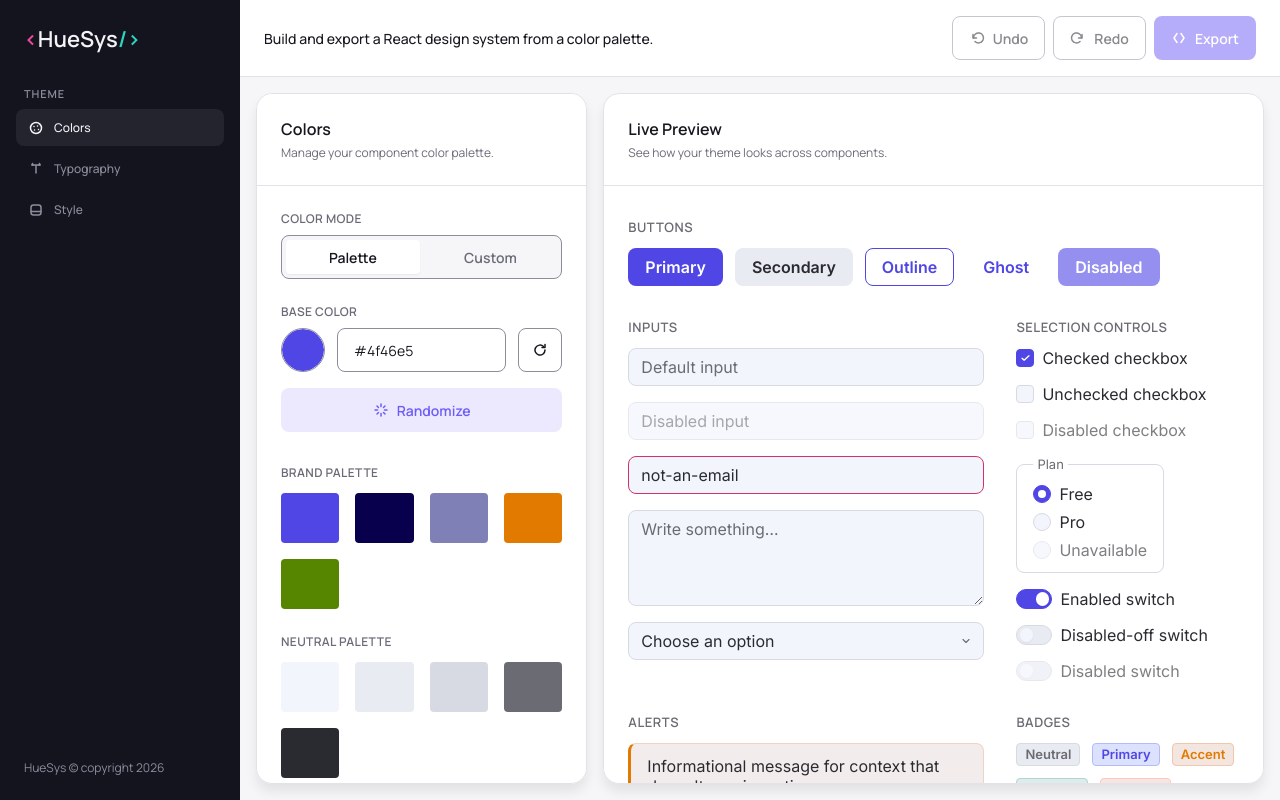
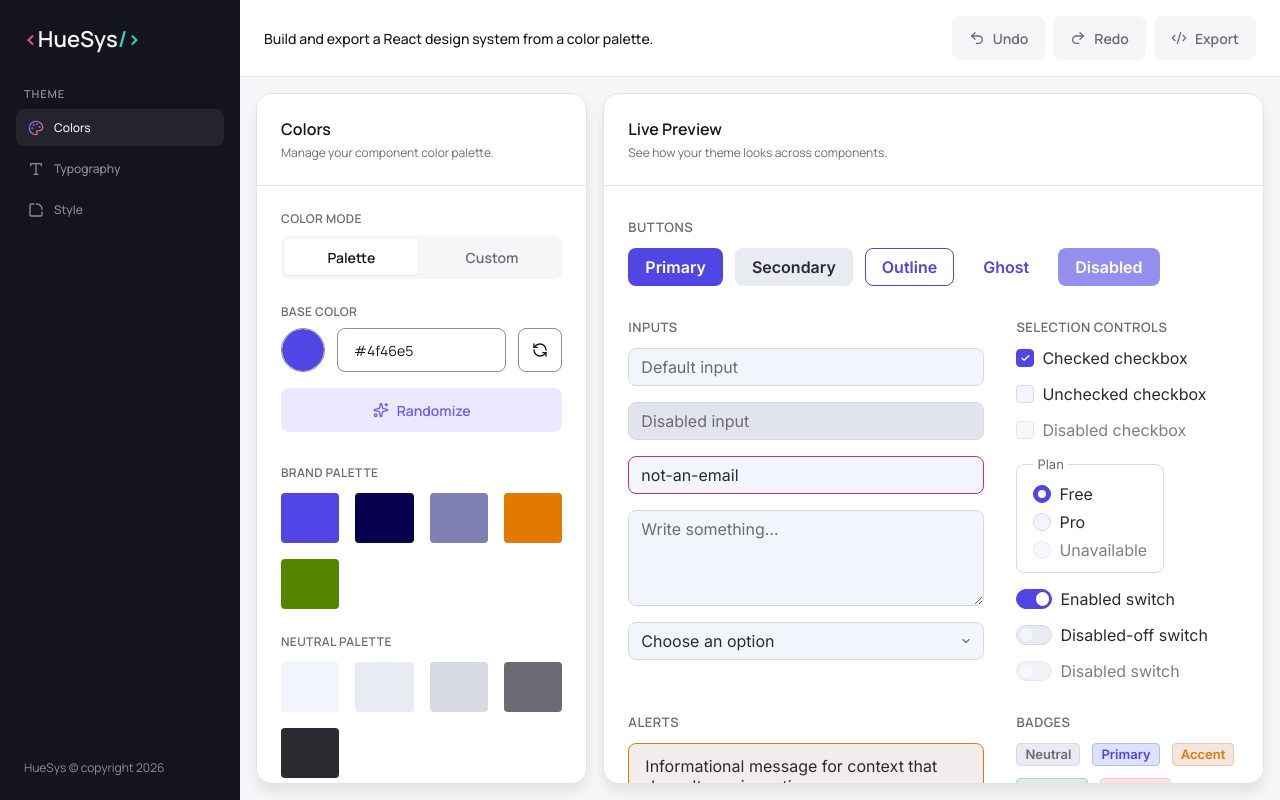
Before and after one commit to bcsteineck/HueSys, a React (Vite) app: page / in a window 1280 px wide. Built offline with nearby package versions, Linux system fonts and the light colour scheme.

Commit message:
Refine HueSys dashboard styling

```diff
--- a/package.json
+++ b/package.json
@@ -11,6 +11,7 @@
     "preview": "vite preview"
   },
   "dependencies": {
+    "lucide-react": "^1.34.0",
     "react": "^19.2.8",
     "react-dom": "^19.2.8"
   },
--- a/src/components/Alert/Alert.scss
+++ b/src/components/Alert/Alert.scss
@@ -6,7 +6,6 @@
   padding: var(--space-3) var(--space-4);
   border-radius: var(--radius-md);
   border: var(--border-width) solid;
-  border-left-width: 3px;
 
   p {
     margin: 0;
@@ -18,24 +17,20 @@
 // (the brand color) or a status hue.
 .alert--info {
   background-color: color-mix(in oklab, var(--color-accent) 8%, var(--color-background));
-  border-color: color-mix(in oklab, var(--color-accent) 30%, var(--color-background));
-  border-left-color: var(--color-accent);
+  border-color: var(--color-accent);
 }
 
 .alert--success {
   background-color: color-mix(in oklab, var(--color-success) 8%, var(--color-background));
-  border-color: color-mix(in oklab, var(--color-success) 30%, var(--color-background));
-  border-left-color: var(--color-success);
+  border-color: var(--color-success);
 }
 
 .alert--warning {
   background-color: color-mix(in oklab, var(--color-warning) 10%, var(--color-background));
-  border-color: color-mix(in oklab, var(--color-warning) 35%, var(--color-background));
-  border-left-color: var(--color-warning);
+  border-color: var(--color-warning);
 }
 
 .alert--danger {
   background-color: color-mix(in oklab, var(--color-danger) 8%, var(--color-background));
-  border-color: color-mix(in oklab, var(--color-danger) 30%, var(--color-background));
-  border-left-color: var(--color-danger);
+  border-color: var(--color-danger);
 }
--- a/src/components/Select/Select.scss
+++ b/src/components/Select/Select.scss
@@ -30,6 +30,10 @@
   padding-right: var(--space-6);
   cursor: pointer;
 
+  &:hover:not(:disabled) {
+    background-color: color-mix(in oklab, var(--color-border) 25%, var(--color-surface));
+  }
+
   &:disabled {
     cursor: not-allowed;
   }
--- a/src/huesys-ui/HueSysButton.scss
+++ b/src/huesys-ui/HueSysButton.scss
@@ -19,7 +19,9 @@
 
   &:disabled {
     cursor: not-allowed;
-    opacity: 0.5;
+    background: var(--huesys-color-bg);
+    color: var(--huesys-color-text-muted);
+    border-color: transparent;
   }
 
   &:focus-visible {
@@ -50,7 +52,19 @@
   color: var(--huesys-color-primary);
 
   &:hover:not(:disabled) {
-    background-color: color-mix(in oklab, var(--huesys-color-primary-soft), var(--huesys-color-primary) 15%);
+    background-color: var(--huesys-color-primary);
+    color: var(--huesys-color-primary-text);
+  }
+}
+
+// Gradient variant reserved for the single highest-emphasis action in
+// HueSys chrome (Export) — matches Figma's "Special" button style.
+.huesys-button--special {
+  background: linear-gradient(270deg, #38c6b8, #6f5ff5);
+  color: var(--huesys-color-primary-text);
+
+  &:hover:not(:disabled) {
+    filter: brightness(1.08);
   }
 }
 
@@ -66,10 +80,9 @@
 
 .huesys-button--ghost {
   background-color: transparent;
-  color: var(--huesys-color-text-muted);
+  color: var(--huesys-color-text);
 
   &:hover:not(:disabled) {
     background-color: var(--huesys-color-bg);
-    color: var(--huesys-color-text);
   }
 }
--- a/src/huesys-ui/HueSysButton.tsx
+++ b/src/huesys-ui/HueSysButton.tsx
@@ -2,7 +2,7 @@ import type { ButtonHTMLAttributes } from 'react'
 import './HueSysButton.scss'
 
 export interface HueSysButtonProps extends ButtonHTMLAttributes<HTMLButtonElement> {
-  variant?: 'primary' | 'soft' | 'outline' | 'ghost'
+  variant?: 'primary' | 'soft' | 'outline' | 'ghost' | 'special'
   /** A square, label-less button (e.g. an icon-only Refresh) — still requires an accessible name via aria-label. */
   iconOnly?: boolean
 }
--- a/src/huesys-ui/NavItem.scss
+++ b/src/huesys-ui/NavItem.scss
@@ -30,6 +30,12 @@
 .nav-item--active {
   background-color: var(--huesys-color-sidebar-active-bg);
   color: var(--huesys-color-sidebar-text);
+
+  // Figma renders the active item's icon as a purple-to-pink gradient,
+  // distinct from the plain currentColor swap the label text gets.
+  .nav-item__icon svg {
+    stroke: url(#nav-icon-gradient);
+  }
 }
 
 .nav-item__icon {
--- a/src/huesys-ui/SegmentedControl.scss
+++ b/src/huesys-ui/SegmentedControl.scss
@@ -3,9 +3,8 @@
   width: 100%;
   min-height: 2.75rem;
   padding: 0.25rem;
-  gap: 0.25rem;
+  gap: 0.5rem;
   background-color: var(--huesys-color-bg);
-  border: var(--huesys-border-width) solid var(--huesys-color-control-border);
   border-radius: var(--huesys-radius-md);
 }
 
@@ -16,21 +15,24 @@
   font-weight: var(--huesys-font-weight-semibold);
   color: var(--huesys-color-text-muted);
   background: none;
-  border: none;
-  border-radius: calc(var(--huesys-radius-md) - 0.25rem);
+  // Transparent, not none: reserves the same 1px focus-visible will use,
+  // so gaining a dashed border on focus doesn't shift layout.
+  border: 1px dashed transparent;
+  border-radius: var(--huesys-radius-sm);
   padding: 0.4rem 1rem;
   cursor: pointer;
   transition:
     background-color var(--huesys-transition-fast),
     color var(--huesys-transition-fast);
 
-  &:hover {
+  &:hover:not(.segmented-control__option--active),
+  &:active:not(.segmented-control__option--active) {
     color: var(--huesys-color-text);
+    background-color: var(--huesys-color-border);
   }
 
   &:focus-visible {
-    outline: 2px solid var(--huesys-color-primary);
-    outline-offset: 2px;
+    border-color: var(--huesys-color-text-muted);
   }
 }
 
--- a/src/huesys-ui/icons.tsx
+++ b/src/huesys-ui/icons.tsx
@@ -1,96 +1,52 @@
-// Small fixed icon set for HueSys application chrome. Plain inline SVGs
-// (no icon-library dependency) — currentColor so each one inherits
-// whatever text color its button/nav item already has.
+// HueSys application chrome's icon set. Wraps the exact icons specified
+// in Figma's Icon Components frame (lucide/undo-2, lucide/redo-2, lucide/
+// code-xml, lucide/sparkles, lucide/refresh-ccw, lucide/palette, lucide/
+// type, lucide/square-round-corner) with the fixed size these icons have
+// always rendered at throughout HueSys chrome. Using the real Lucide set
+// (rather than hand-drawn approximations) guarantees pixel fidelity to
+// the source icons Figma references.
+import {
+  Undo2,
+  Redo2,
+  CodeXml,
+  Sparkles,
+  RefreshCcw,
+  Palette,
+  Type,
+  SquareRoundCorner,
+  type LucideProps,
+} from 'lucide-react'
 
-import type { SVGProps } from 'react'
+const ICON_SIZE = 16
 
-function Icon(props: SVGProps<SVGSVGElement>) {
-  return (
-    <svg
-      width="16"
-      height="16"
-      viewBox="0 0 16 16"
-      fill="none"
-      stroke="currentColor"
-      strokeWidth="1.5"
-      strokeLinecap="round"
-      strokeLinejoin="round"
-      aria-hidden="true"
-      {...props}
-    />
-  )
+export function UndoIcon(props: LucideProps) {
+  return <Undo2 size={ICON_SIZE} {...props} />
 }
 
-export function UndoIcon(props: SVGProps<SVGSVGElement>) {
-  return (
-    <Icon {...props}>
-      <path d="M4 4.5v3.5h3.5" />
-      <path d="M4.5 8A5 5 0 1 1 6 11.5" />
-    </Icon>
-  )
+export function RedoIcon(props: LucideProps) {
+  return <Redo2 size={ICON_SIZE} {...props} />
 }
 
-export function RedoIcon(props: SVGProps<SVGSVGElement>) {
-  return (
-    <Icon {...props}>
-      <path d="M12 4.5v3.5H8.5" />
-      <path d="M11.5 8A5 5 0 1 0 10 11.5" />
-    </Icon>
-  )
+export function ExportIcon(props: LucideProps) {
+  return <CodeXml size={ICON_SIZE} {...props} />
 }
 
-export function ExportIcon(props: SVGProps<SVGSVGElement>) {
-  return (
-    <Icon {...props}>
-      <path d="M6 3.5 3 8l3 4.5" />
-      <path d="M10 3.5 13 8l-3 4.5" />
-    </Icon>
-  )
+export function RandomizeIcon(props: LucideProps) {
+  return <Sparkles size={ICON_SIZE} {...props} />
 }
 
-export function RandomizeIcon(props: SVGProps<SVGSVGElement>) {
-  return (
-    <Icon {...props}>
-      <path d="M8 2v2.5M8 11.5V14M2 8h2.5M11.5 8H14M4 4l1.5 1.5M10.5 10.5 12 12M12 4l-1.5 1.5M5.5 10.5 4 12" />
-    </Icon>
-  )
+export function RefreshIcon(props: LucideProps) {
+  return <RefreshCcw size={ICON_SIZE} {...props} />
 }
 
-export function RefreshIcon(props: SVGProps<SVGSVGElement>) {
-  return (
-    <Icon {...props}>
-      <path d="M13 8A5 5 0 1 1 11.5 4.5" />
-      <path d="M13 2.5v3h-3" />
-    </Icon>
-  )
+export function ColorsIcon(props: LucideProps) {
+  return <Palette size={ICON_SIZE} {...props} />
 }
 
-export function ColorsIcon(props: SVGProps<SVGSVGElement>) {
-  return (
-    <Icon {...props}>
-      <circle cx="8" cy="8" r="5.5" />
-      <circle cx="6" cy="6.5" r="0.75" fill="currentColor" stroke="none" />
-      <circle cx="9.5" cy="6" r="0.75" fill="currentColor" stroke="none" />
-      <circle cx="10.5" cy="9.5" r="0.75" fill="currentColor" stroke="none" />
-      <circle cx="6.5" cy="10" r="0.75" fill="currentColor" stroke="none" />
-    </Icon>
-  )
+export function TypographyIcon(props: LucideProps) {
+  return <Type size={ICON_SIZE} {...props} />
 }
 
-export function TypographyIcon(props: SVGProps<SVGSVGElement>) {
-  return (
-    <Icon {...props}>
-      <path d="M4 4h8M8 4v8" />
-      <path d="M5.5 4 4 4l.5-1.5M10.5 4 12 4l-.5-1.5" />
-    </Icon>
-  )
+export function StyleIcon(props: LucideProps) {
+  return <SquareRoundCorner size={ICON_SIZE} {...props} />
 }
-
-export function StyleIcon(props: SVGProps<SVGSVGElement>) {
-  return (
-    <Icon {...props}>
-      <rect x="3" y="3" width="10" height="10" rx="2.5" />
-      <path d="M3 9.5h10" />
-    </Icon>
-  )
-}
--- a/src/layout/Header.tsx
+++ b/src/layout/Header.tsx
@@ -27,7 +27,7 @@ export function Header({ canUndo, canRedo, onUndo, onRedo }: HeaderProps) {
           Redo
         </HueSysButton>
         <HueSysButton
-          variant="primary"
+          variant="special"
           disabled
           aria-label="Export (not yet available)"
           title="Export (not yet available)"
--- a/src/layout/Sidebar.tsx
+++ b/src/layout/Sidebar.tsx
@@ -17,6 +17,22 @@ export interface SidebarProps {
 export function Sidebar({ activeSection, onNavigate }: SidebarProps) {
   return (
     <nav className="sidebar" aria-label="Primary">
+      {/* Referenced by NavItem.scss (`stroke: url(#nav-icon-gradient)`) to
+          color the active nav item's icon — Figma renders it as a gradient
+          rather than a flat currentColor swap like the label text gets. */}
+      <svg width="0" height="0" aria-hidden="true" style={{ position: 'absolute' }}>
+        <defs>
+          {/* userSpaceOnUse + explicit viewBox-sized coordinates, not the
+              default objectBoundingBox: bounding-box-relative gradients
+              degenerate (paint nothing) on zero-width/zero-height shapes,
+              which several Lucide icons use for straight strokes (e.g. the
+              Type icon's vertical stem). */}
+          <linearGradient id="nav-icon-gradient" gradientUnits="userSpaceOnUse" x1="0" y1="0" x2="24" y2="24">
+            <stop offset="0" stopColor="#6f5ff5" />
+            <stop offset="1" stopColor="#f66676" />
+          </linearGradient>
+        </defs>
+      </svg>
       <h1 className="sidebar__brand">
         <span className="sidebar__bracket" aria-hidden="true">
           {'<'}
--- a/src/styles/_mixins.scss
+++ b/src/styles/_mixins.scss
@@ -51,7 +51,9 @@
 
   &:disabled {
     cursor: not-allowed;
-    opacity: 0.6;
+    background-color: color-mix(in oklab, var(--color-border) 40%, var(--color-surface));
+    border-color: var(--color-border);
+    color: var(--color-text-muted);
   }
 
   &[aria-invalid='true'] {
@@ -59,6 +61,10 @@
   }
 
   @include focus-ring;
+
+  &:focus-visible {
+    border-color: var(--color-primary);
+  }
 }
 
 // HueSys UI only (fixed --huesys-* tokens) — the small uppercase section
```
Also changed, not shown: 1 other file (tests, documents, lock files or other folders).
